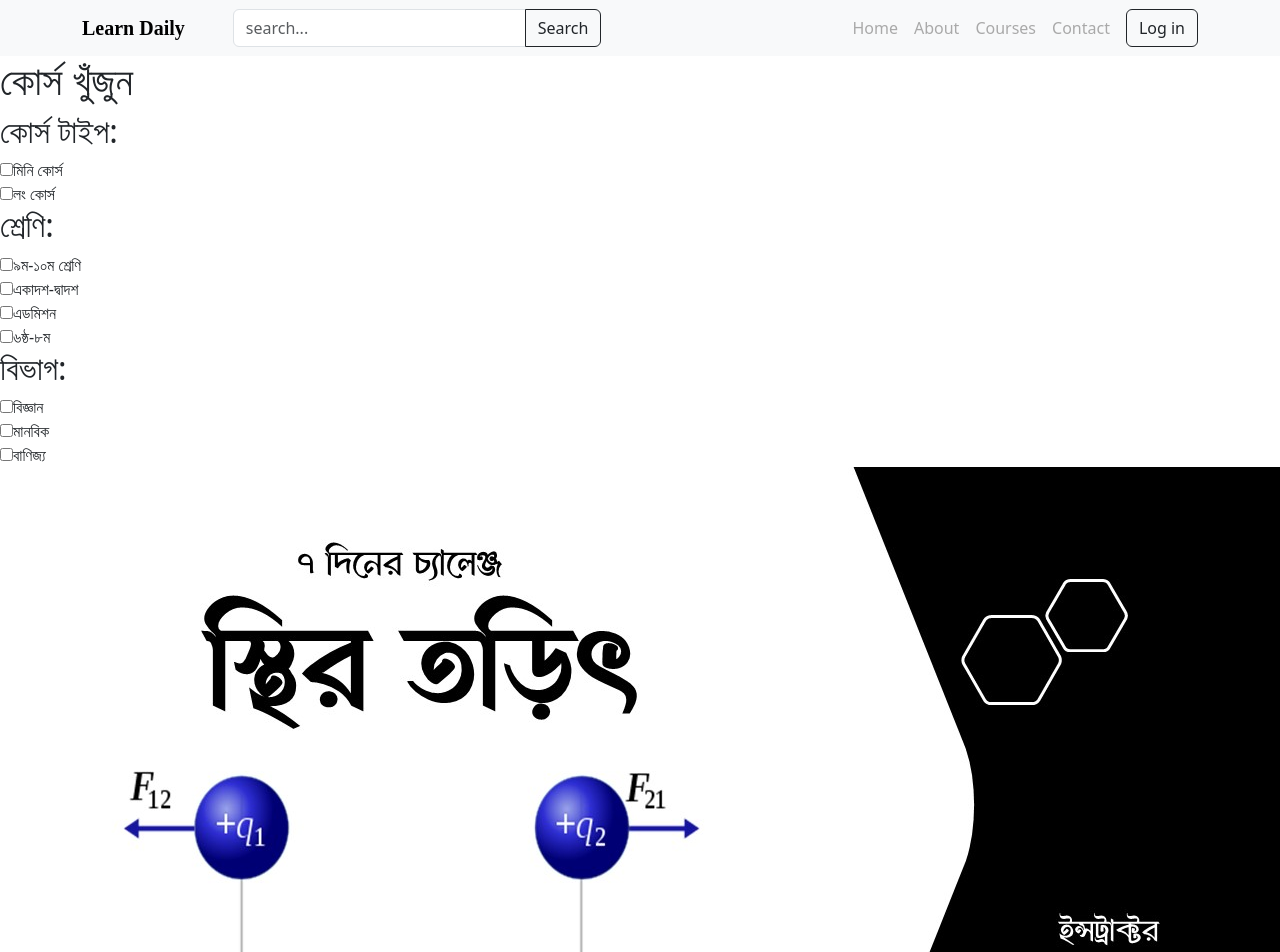
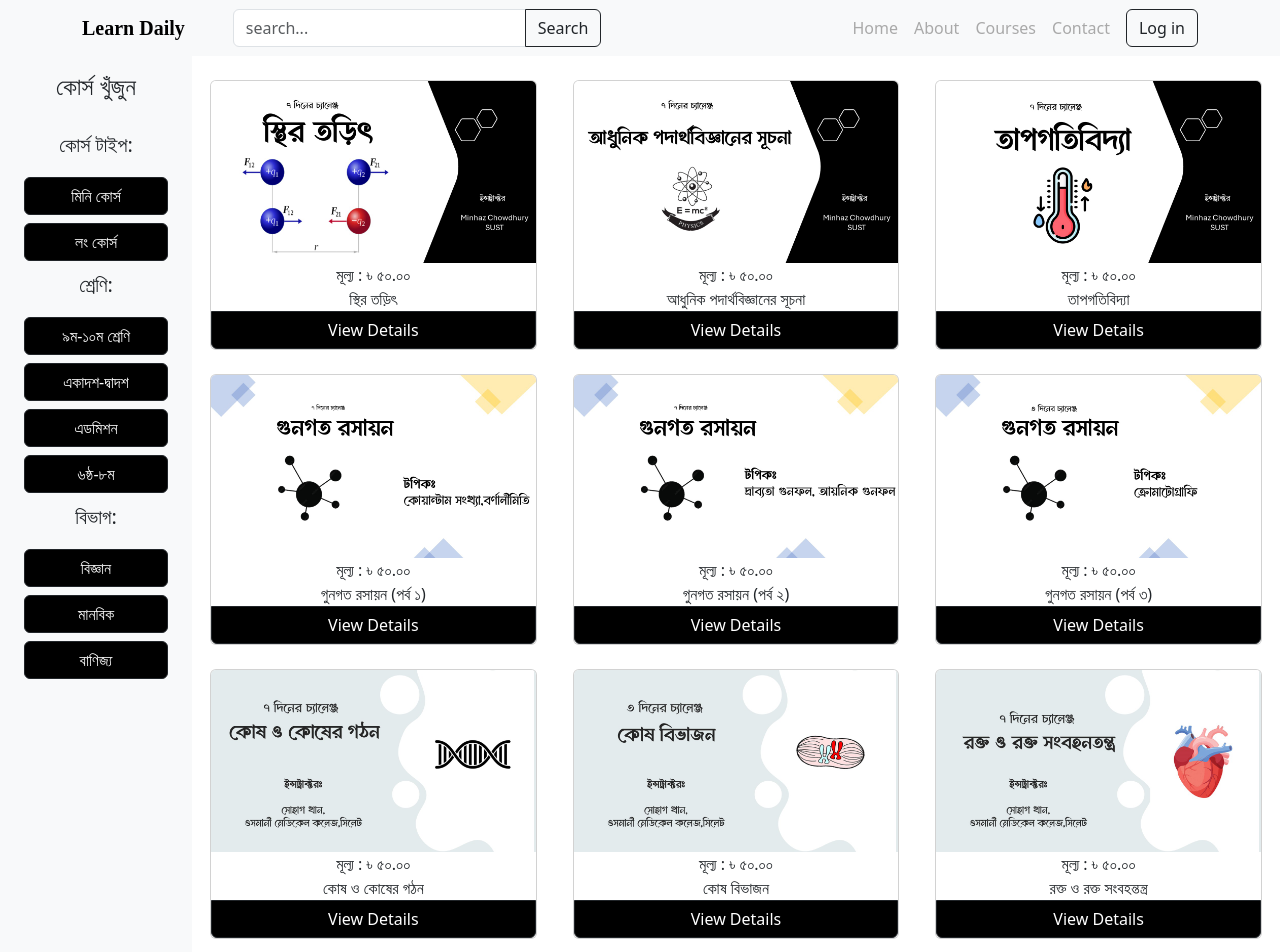
Before and after one commit to asif93-138/edutech-startup, a React (Vite) app: page /courselist in a window 1280 px wide. Shown: the top 952 px of the page. Built offline with nearby package versions, Linux system fonts and the light colour scheme.

Commit message:
course details page done(mobile responsive)!

```diff
--- a/index.css
+++ b/index.css
@@ -53,6 +53,15 @@
 iframe {
     margin: 20px;
 }
+.w-cstm {
+    width: 15%;
+}
+.w-30 {
+    width: 30%;
+}
+.w-80 {
+    width: 85%;
+}
 
 @media screen and (max-width: 578px) {
     .footer-flex {
@@ -73,4 +82,18 @@ iframe {
     .elm-blocking-b {
         display: block;
     }
+    .w-80 {
+        width: 100%;
+    }
+    .w-30 {
+        width: auto;
+        margin: 40px;
+    }
+    .d-ex {
+        margin-top: 0 !important;
+        margin-bottom: 0 !important;
+    }
+    .w-cstm {
+        width: auto;
+    }
 }
--- a/src/Components/Course_List/CourseList.jsx
+++ b/src/Components/Course_List/CourseList.jsx
@@ -3,7 +3,7 @@ import Navbar from "../Navbar";
 import Footer from "../Footer";
 import SideBar from "./sideBar";
 
-import Course from "./courseCard";
+
 import image1 from "../../assets/Images/CoursePage/Presentation1.jpg";
 import image2 from "../../assets/Images/CoursePage/ch-8.jpg";
 import image3 from "../../assets/Images/CoursePage/Thermodynamics.jpg";
@@ -17,10 +17,90 @@ export default function CourseList() {
   return (
     <div>
 
-        <Navbar />
-        <div>
-          <SideBar />
-          <div>
+      <Navbar />
+      <div className="d-sm-flex">
+        <SideBar />
+        <section className="w-80">
+          <div className="d-sm-flex justify-content-around my-4 d-ex">
+            <div className="card text-center w-30">
+              <img className="card-img-top" src={image1} alt="Card image" style={{ width: "100%" }} />
+              <div className="card-body p-0">
+                <p className="card-text m-0">মূল্য : ৳ ৫০.০০</p>
+                <p className="card-text m-0">স্থির তড়িৎ</p>
+                <a href="#" className=""><button type="button" className="btn btn-outline-dark card-btn">View Details</button></a>
+              </div>
+            </div>
+            <div className="card text-center w-30">
+              <img className="card-img-top" src={image2} alt="Card image" style={{ width: "100%" }} />
+              <div className="card-body p-0">
+                <p className="card-text m-0">মূল্য : ৳ ৫০.০০</p>
+                <p className="card-text m-0">আধুনিক পদার্থবিজ্ঞানের সূচনা</p>
+                <a href="#" className=""><button type="button" className="btn btn-outline-dark card-btn">View Details</button></a>
+              </div>
+            </div>
+            <div className="card text-center w-30">
+              <img className="card-img-top" src={image3} alt="Card image" style={{ width: "100%" }} />
+              <div className="card-body p-0">
+                <p className="card-text m-0">মূল্য : ৳ ৫০.০০</p>
+                <p className="card-text m-0">তাপগতিবিদ্যা</p>
+                <a href="#" className=""><button type="button" className="btn btn-outline-dark card-btn">View Details</button></a>
+              </div>
+            </div>
+            </div>
+            <div className="d-sm-flex justify-content-around my-4 d-ex">
+            <div className="card text-center w-30">
+              <img className="card-img-top" src={image4} alt="Card image" style={{ width: "100%" }} />
+              <div className="card-body p-0">
+                <p className="card-text m-0">মূল্য : ৳ ৫০.০০</p>
+                <p className="card-text m-0">গুনগত রসায়ন (পর্ব ১)</p>
+                <a href="#" className=""><button type="button" className="btn btn-outline-dark card-btn">View Details</button></a>
+              </div>
+            </div>
+            <div className="card text-center w-30">
+              <img className="card-img-top" src={image5} alt="Card image" style={{ width: "100%" }} />
+              <div className="card-body p-0">
+                <p className="card-text m-0">মূল্য : ৳ ৫০.০০</p>
+                <p className="card-text m-0">গুনগত রসায়ন (পর্ব ২)</p>
+                <a href="#" className=""><button type="button" className="btn btn-outline-dark card-btn">View Details</button></a>
+              </div>
+            </div>
+            <div className="card text-center w-30">
+              <img className="card-img-top" src={image6} alt="Card image" style={{ width: "100%" }} />
+              <div className="card-body p-0">
+                <p className="card-text m-0">মূল্য : ৳ ৫০.০০</p>
+                <p className="card-text m-0">গুনগত রসায়ন (পর্ব ৩)</p>
+                <a href="#" className=""><button type="button" className="btn btn-outline-dark card-btn">View Details</button></a>
+              </div>
+            </div>
+            </div>
+            <div className="d-sm-flex justify-content-around my-4 d-ex">
+            <div className="card text-center w-30">
+              <img className="card-img-top" src={image7} alt="Card image" style={{ width: "100%" }} />
+              <div className="card-body p-0">
+                <p className="card-text m-0">মূল্য : ৳ ৫০.০০</p>
+                <p className="card-text m-0">কোষ ও কোষের গঠন</p>
+                <a href="#" className=""><button type="button" className="btn btn-outline-dark card-btn">View Details</button></a>
+              </div>
+            </div>
+            <div className="card text-center w-30">
+              <img className="card-img-top" src={image8} alt="Card image" style={{ width: "100%" }} />
+              <div className="card-body p-0">
+                <p className="card-text m-0">মূল্য : ৳ ৫০.০০</p>
+                <p className="card-text m-0">কোষ বিভাজন</p>
+                <a href="#" className=""><button type="button" className="btn btn-outline-dark card-btn">View Details</button></a>
+              </div>
+            </div>
+            <div className="card text-center w-30">
+              <img className="card-img-top" src={image9} alt="Card image" style={{ width: "100%" }} />
+              <div className="card-body p-0">
+                <p className="card-text m-0">মূল্য : ৳ ৫০.০০</p>
+                <p className="card-text m-0">রক্ত ও রক্ত সংবহন্তন্ত্র</p>
+                <a href="#" className=""><button type="button" className="btn btn-outline-dark card-btn">View Details</button></a>
+              </div>
+            </div>
+          </div>
+        </section>
+        {/* <div>
             <Course
               image={image1}
               courseName={"স্থির তড়িৎ"}
@@ -66,10 +146,9 @@ export default function CourseList() {
               courseName={"রক্ত ও রক্ত সংবহন্তন্ত্র"}
               coursePrice={"৳ ৫০.০০"}
             />
-          </div>
-        </div>
-        <Footer />
-
+          </div> */}
+      </div>
+      <Footer />
     </div>
   );
 }
--- a/src/Components/Course_List/courseCard.jsx
+++ /dev/null
@@ -1,18 +0,0 @@
-
-export default function Course(props) {
-  const { image, courseName, coursePrice } = props;
-  return (
-    <div>
-      <div>
-        <img src={image} alt="Product Image" />
-        <div>
-          <div>{courseName}</div>
-          <div>{coursePrice}</div>
-          <a href="#">
-            Buy Now
-          </a>
-        </div>
-      </div>
-    </div>
-  );
-}
--- a/src/Components/Course_List/sideBar.jsx
+++ b/src/Components/Course_List/sideBar.jsx
@@ -1,53 +1,65 @@
 
 export default function SideBar() {
+  function btnFt() {
+    document.getElementById('btn-1').className = 'd-none';
+    document.getElementById('btn-2').className = 'btn elm-blocking-b mx-2';
+    document.getElementById('res-drop-m').className = '';
+  }
+  function btnSd() {
+    document.getElementById('btn-1').className = 'btn elm-blocking-b mx-2';
+    document.getElementById('btn-2').className = 'd-none';
+    document.getElementById('res-drop-m').className = 'elm-blocking';
+  }
   return (
-    <div>
+    <div className="bg-light text-center w-cstm">
       <div>
-        <h1>কোর্স খুঁজুন</h1>
+        <div className="d-flex justify-content-center"><h4 className="py-3">কোর্স খুঁজুন</h4><button onClick={btnFt} id="btn-1" type="button" className="btn elm-blocking-b mx-2"><i className="bi bi-chevron-down"></i></button><button onClick={btnSd} id="btn-2" type="button" className="btn d-none elm-blocking-b mx-2"><i className="bi bi-chevron-up"></i></button></div>
+        <div id="res-drop-m" className="elm-blocking">
         <div>
-          <h2>কোর্স টাইপ:</h2>
+          <h5  className="py-2">কোর্স টাইপ:</h5>
           <div>
-            <input type="checkbox" id="checkbox" name="checkbox" />
-            <label htmlFor="checkbox">মিনি কোর্স</label>
+            <button type="button" className="my-1 w-75 btn btn-outline-dark card-btn rounded">মিনি কোর্স</button>
+
           </div>
           <div>
-            <input type="checkbox" id="checkbox" name="checkbox" />
-            <label htmlFor="checkbox">লং কোর্স</label>
+            <button type="button" className="my-1 w-75 btn btn-outline-dark card-btn rounded">লং কোর্স</button>
+
           </div>
         </div>
         <div>
-          <h2>শ্রেণি:</h2>
+          <h5  className="py-2">শ্রেণি:</h5>
           <div>
-            <input type="checkbox" id="checkbox" name="checkbox" />
-            <label htmlFor="checkbox">৯ম-১০ম শ্রেণি</label>
+            <button type="button" className="my-1 w-75 btn btn-outline-dark card-btn rounded">৯ম-১০ম শ্রেণি</button>
+
           </div>
           <div>
-            <input type="checkbox" id="checkbox" name="checkbox" />
-            <label htmlFor="checkbox">একাদশ-দ্বাদশ</label>
+            <button type="button" className="my-1 w-75 btn btn-outline-dark card-btn rounded">একাদশ-দ্বাদশ</button>
+
           </div>
           <div>
-            <input type="checkbox" id="checkbox" name="checkbox" />
-            <label htmlFor="checkbox">এডমিশন</label>
+            <button type="button" className="my-1 w-75 btn btn-outline-dark card-btn rounded">এডমিশন</button>
+
           </div>
           <div>
-            <input type="checkbox" id="checkbox" name="checkbox" />
-            <label htmlFor="checkbox">৬ষ্ঠ-৮ম</label>
+            <button type="button" className="my-1 w-75 btn btn-outline-dark card-btn rounded">৬ষ্ঠ-৮ম</button>
+
           </div>
         </div>
         <div>
-          <h2>বিভাগ:</h2>
+          <h5  className="py-2">বিভাগ:</h5>
           <div>
-            <input type="checkbox" id="checkbox" name="checkbox" />
-            <label htmlFor="checkbox">বিজ্ঞান</label>
+            <button type="button" className="my-1 w-75 btn btn-outline-dark card-btn rounded">বিজ্ঞান</button>
+
           </div>
           <div>
-            <input type="checkbox" id="checkbox" name="checkbox" />
-            <label htmlFor="checkbox">মানবিক</label>
+            <button type="button" className="my-1 w-75 btn btn-outline-dark card-btn rounded">মানবিক</button>
+
           </div>
           <div>
-            <input type="checkbox" id="checkbox" name="checkbox" />
-            <label htmlFor="checkbox">বাণিজ্য</label>
+            <button type="button" className="my-1 w-75 btn btn-outline-dark card-btn rounded">বাণিজ্য</button>
+
           </div>
+        </div>
         </div>
       </div>
     </div>
```
